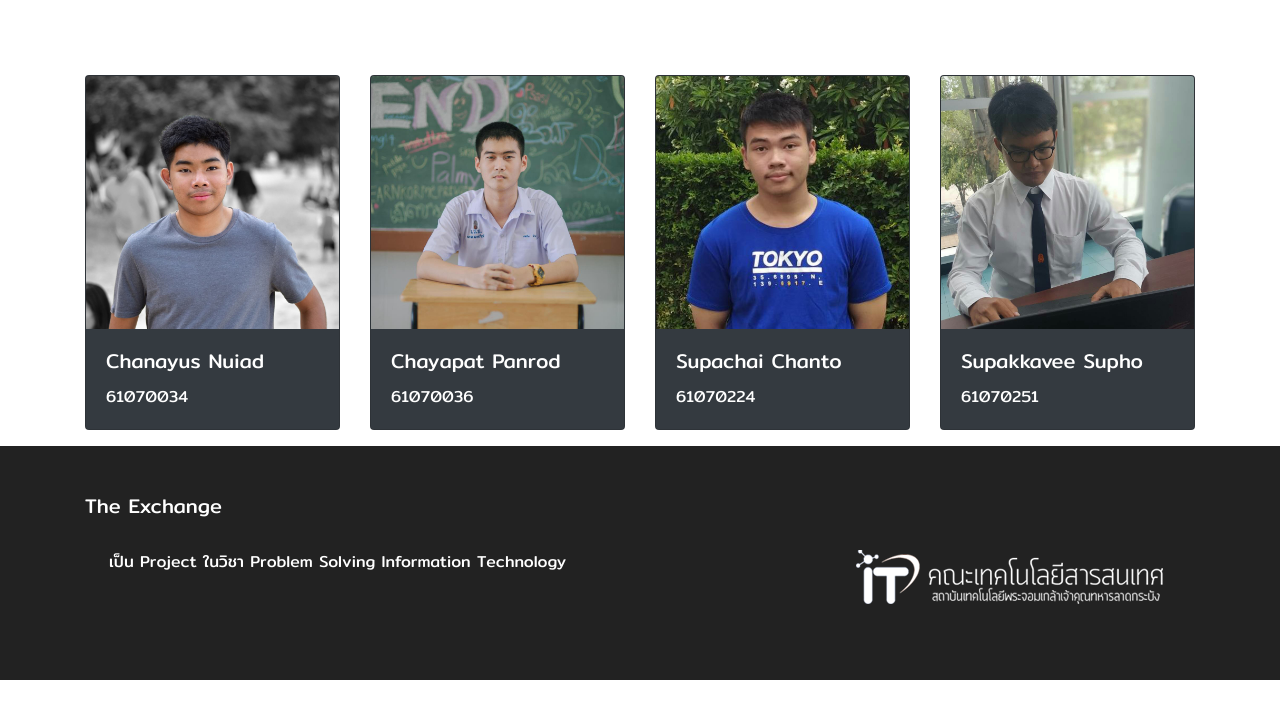
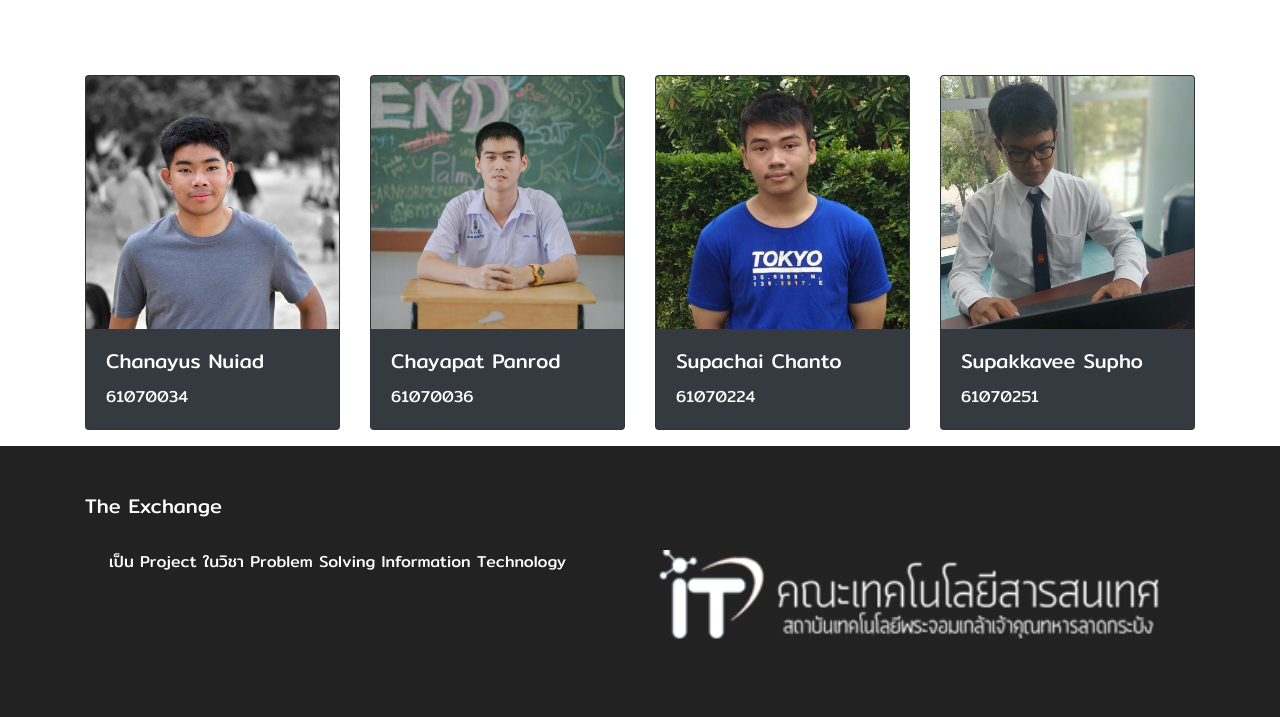
Before and after one commit to chanayus/The-Exchange, a plain HTML site: page web/about.html in a window 1280 px wide. Shown: the part 697-1414 px from the top of the page. Before the commit the page ends 1377 px from the top, so only its background shows below. Drawn offline with nearby package versions, Linux system fonts and the light colour scheme.

Commit message:
Update about.html

```diff
--- a/web/about.html
+++ b/web/about.html
@@ -105,7 +105,7 @@
         <p>เป็น Project ในวิชา Problem Solving Information Technology</p>
       </div>
       <div class="col-md-6 text-center text-md-right">
-        <img src="image/it.png" alt="it">
+        <img src="image/it.png" alt="it" style="width:100%;">
       </div>
     </div>
   </div>
```
